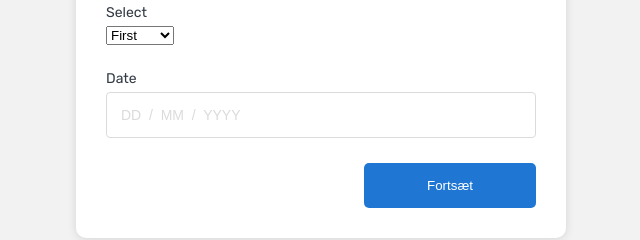
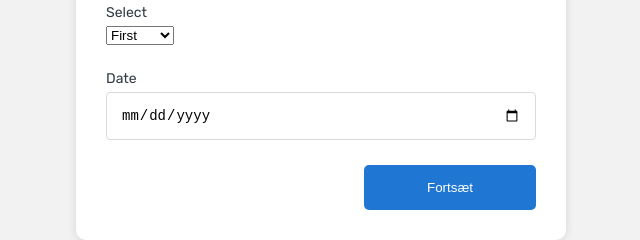
Before and after one commit to c9a2334/c9a2334.github.io, a website: page formfields/testForm.html in a window 1280 px wide. Shown: the part 1612-1852 px from the top of the page, without its empty margins (319-959 px from the left). Drawn offline with Linux system fonts and the light colour scheme.

Commit message:
js datepicker

```diff
--- a/formfields/testForm.html
+++ b/formfields/testForm.html
@@ -11,9 +11,12 @@
     <script src="FormFiller.js"></script>
     <script src="HelloFlow-Datepicker.js"></script>
     <script>
-        /*initialize datePicker */
+        /*initialize datePicker for old browsers */
         document.addEventListener("DOMContentLoaded", function () {
-            HFDatepicker('[type="date"]');
+            var test = document.querySelector('[type="date"]');
+            if(test.type !== "date"){
+                HFDatepicker('[type="date"]');
+            }
         });
     </script>
 </head>
```
